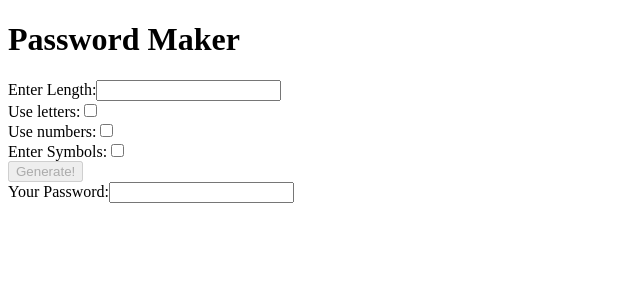
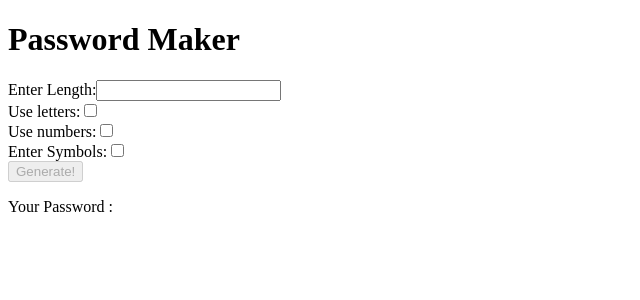
Before and after one commit to Nevada-Way/ng-learning, an Angular app: page / in a window 1280 px wide. Shown: the top 300 px of the page, without its empty margins (0-640 px from the left). Built offline with nearby package versions, Linux system fonts and the light colour scheme.

Commit message:
1 file modified

```diff
--- a/src/app/password-maker/password-maker.component.html
+++ b/src/app/password-maker/password-maker.component.html
@@ -36,11 +36,9 @@
   />
 </div>
 
-<button [disabled]="isDisabled()"
- (click)="onGenerateClick()">Generate!</button>
+<button [disabled]="isDisabled()" (click)="onGenerateClick()">Generate!</button>
 
 <div>
-  <label for="your-password">Your Password:</label>
-  <input id="your-password" type="text" [value]="myPassword" />
-  <!-- ALternative: use interpolation value="{{ myPassword }}" -->
+  <p>Your Password :</p>
+  <h2>{{ myPassword }}</h2>
 </div>
```
